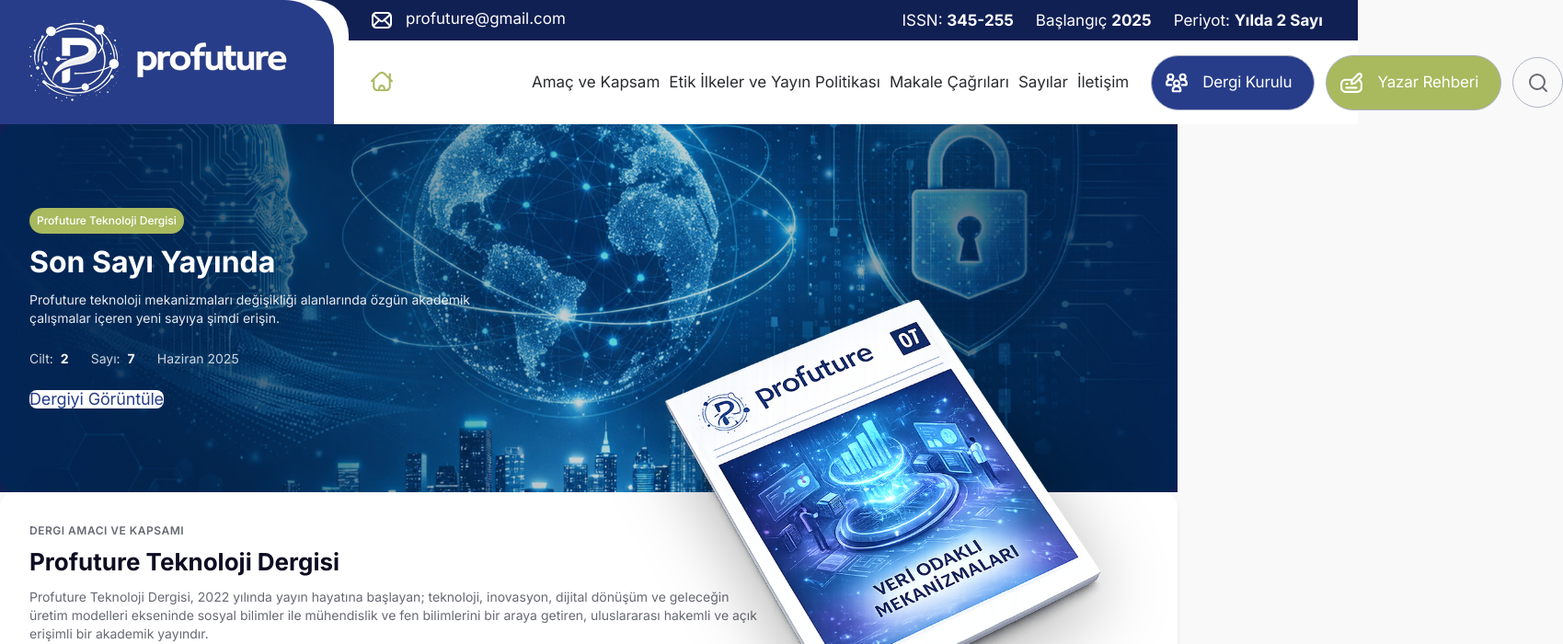
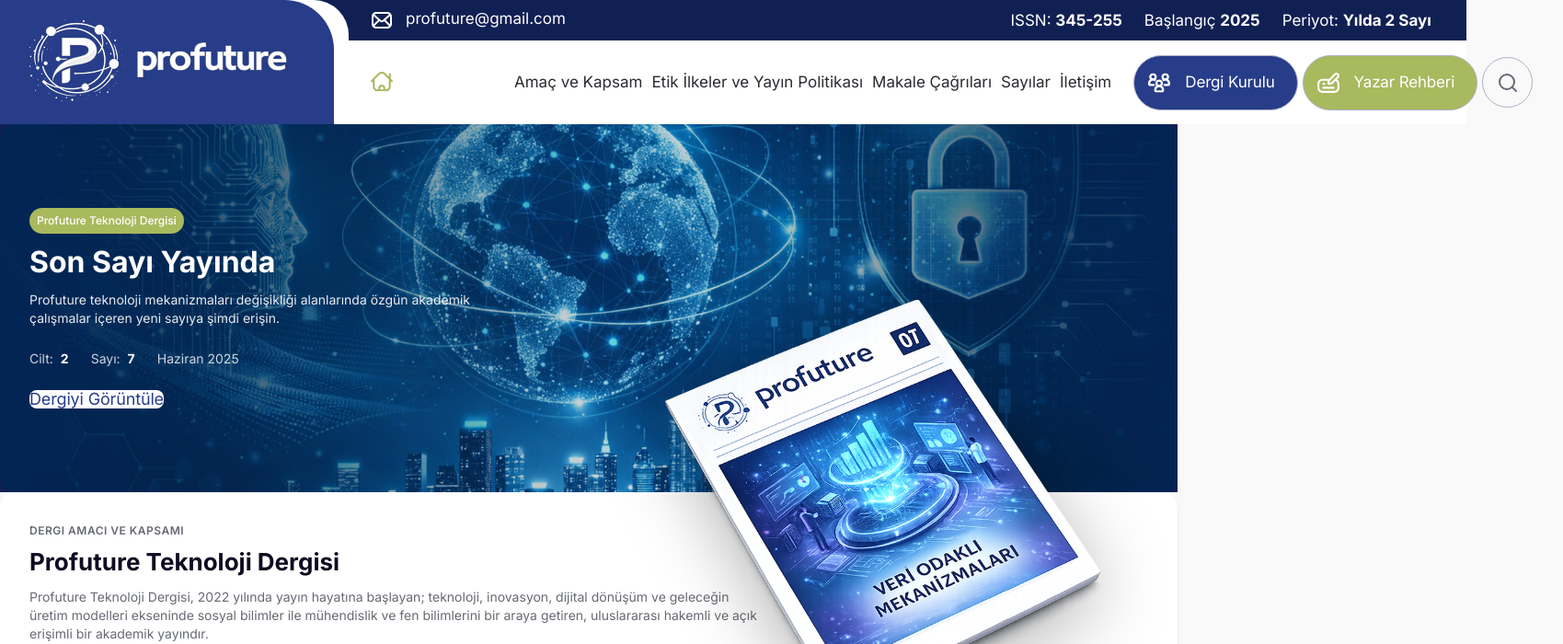
Before and after one commit to handeada/zeplin-case, a React (Vite) app: page / in a window 1280 px wide. Shown: the top 700 px of the page at 92% size, 1699 px wide, since content can reach past the window. Built offline with nearby package versions, Linux system fonts and the light colour scheme.

Commit message:
feat(Header): rename bottom column classes to home and nav-container; adjust widths and gap for improved layout

```diff
--- a/src/components/Header/Header.jsx
+++ b/src/components/Header/Header.jsx
@@ -37,13 +37,13 @@ const Header = () => {
 
           {/* Row 2 - Navigation */}
           <div className="header__bottom-row">
-            <div className="header__bottom-col-2">
+            <div className="header__home">
               <Link to="/">
                 <Icon name="home" size="24px" />
               </Link>
             </div>
 
-            <div className="header__bottom-col-10">
+            <div className="header__nav-container">
               <nav className="header__nav">
                 <Link to="/amac-kapsam" className="header__nav-link">
                   Amaç ve Kapsam
--- a/src/components/Header/Header.scss
+++ b/src/components/Header/Header.scss
@@ -122,8 +122,8 @@
     }
   }
 
-  &__bottom-col-2 {
-    width: 16.666667%; // 2/12 of grid
+  &__home {
+    width: 9.75rem;
     flex-shrink: 0;
     display: flex;
     align-items: center;
@@ -134,8 +134,7 @@
     }
   }
 
-  &__bottom-col-10 {
-    width: 83.333333%; // 10/12 of grid
+  &__nav-container {
     display: flex;
     align-items: center;
     justify-content: space-between;
@@ -192,7 +191,7 @@
   &__actions {
     display: flex;
     align-items: center;
-    gap: space("3");
+    gap: 5px;
     flex-shrink: 0;
 
     @media (max-width: 768px) {
```
